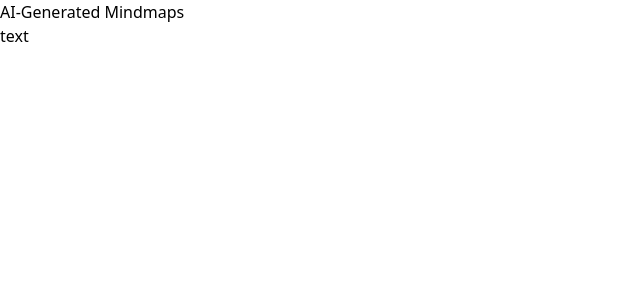
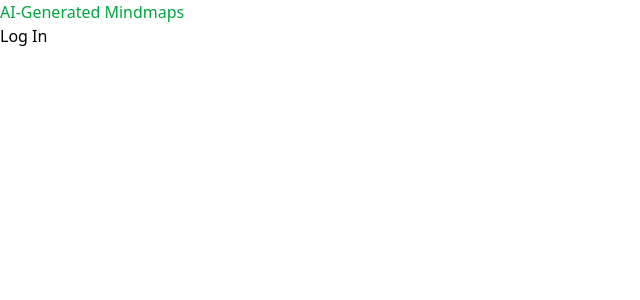
Before and after one commit to Johannestampere/mindmap, a Next.js app: page / in a window 1280 px wide. Shown: the top 300 px of the page, without its empty margins (0-640 px from the left). Built offline with nearby package versions, Linux system fonts and the light colour scheme.

Commit message:
fe setup

```diff
--- /dev/null
+++ b/app/components/Node.tsx
@@ -0,0 +1,3 @@
+export default function Node() {
+    <div>Node</div>
+}
--- a/app/page.tsx
+++ b/app/page.tsx
@@ -2,8 +2,8 @@
 export default function LandingPage() {
   return (
     <div>
-      <h1>AI-Generated Mindmaps</h1>
-      <div>text</div>
+      <h1 className="text-green-600">AI-Generated Mindmaps</h1>
+      <div>Log In</div>
     </div>
   );
 }
```
